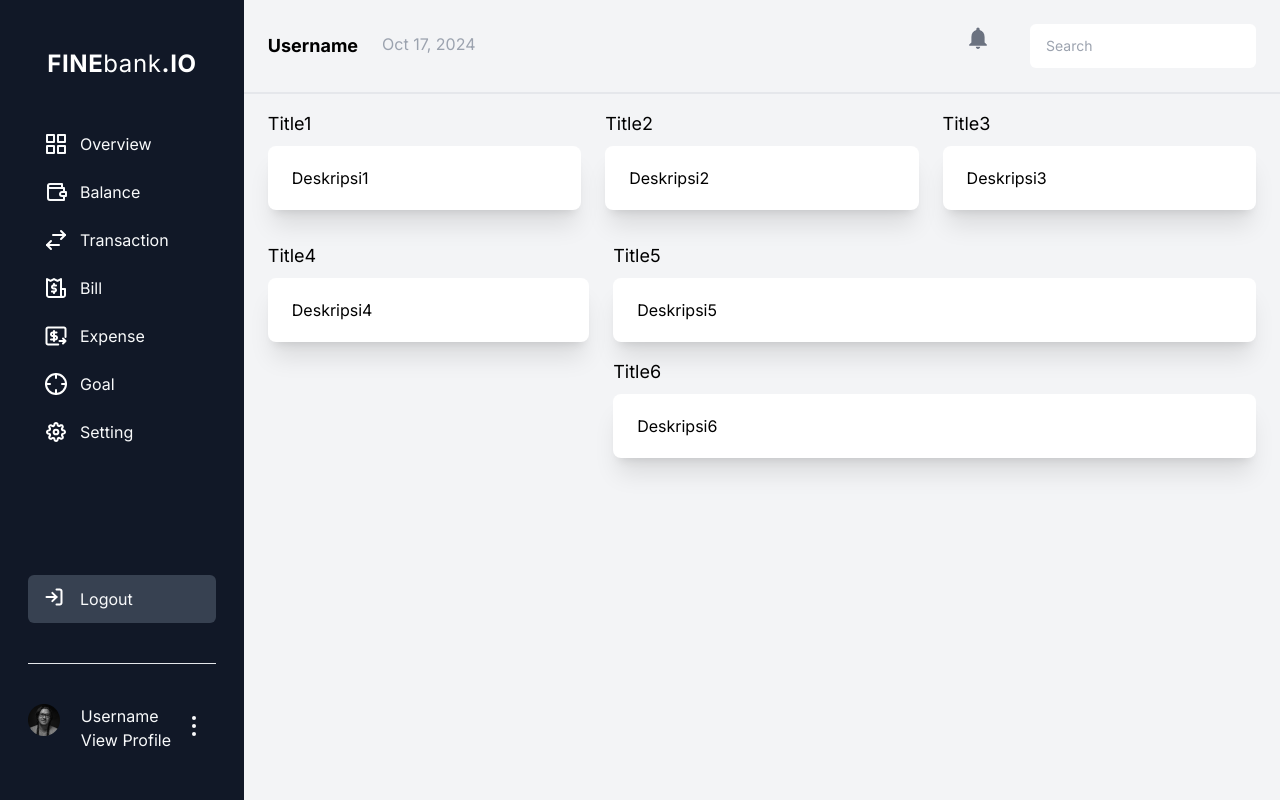
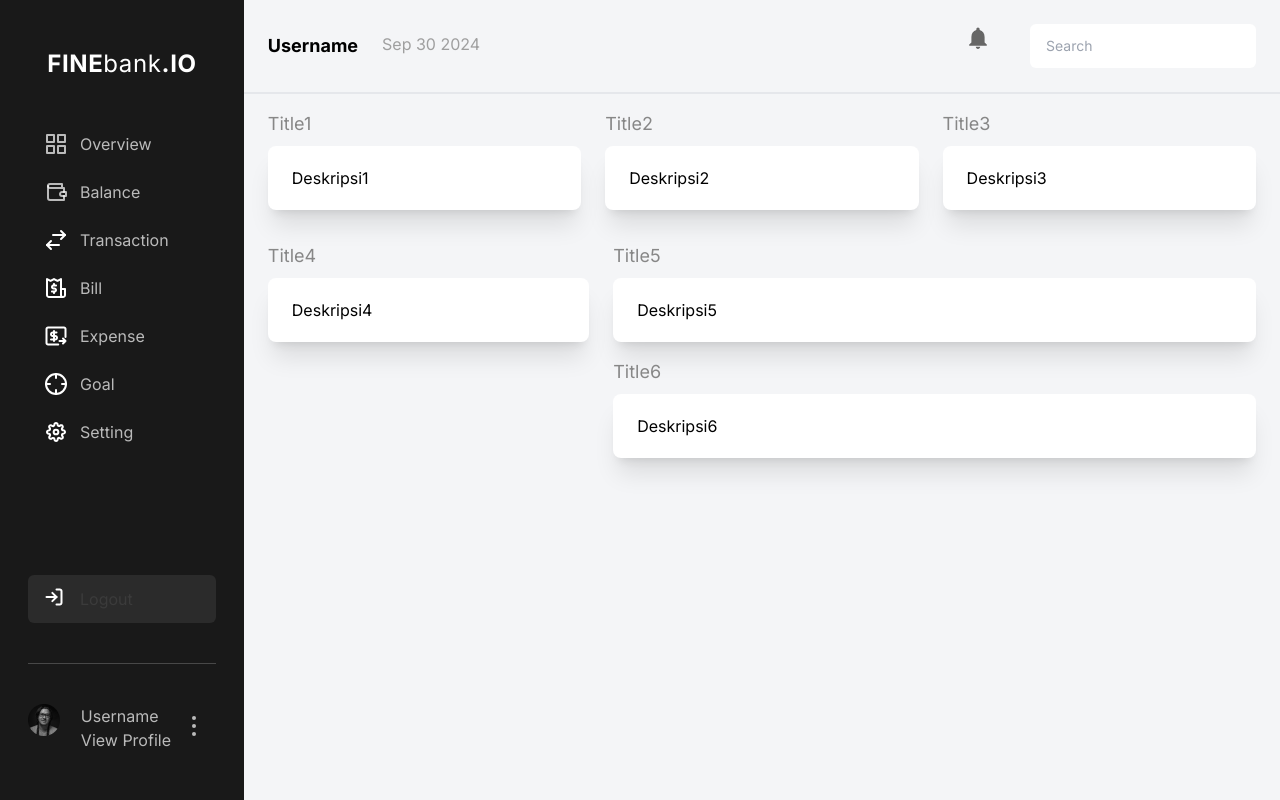
Before and after one commit to rizkishafara/learn_react, a React (Vite) app: page / in a window 1280 px wide. Built offline with nearby package versions, Linux system fonts and the light colour scheme.

Commit message:
fix:color

```diff
--- a/src/components/Fragments/Header.jsx
+++ b/src/components/Fragments/Header.jsx
@@ -2,15 +2,16 @@
 import NotificationsIcon from "@mui/icons-material/Notifications";
 
 const Header = () => {
+  const date = new Date().toDateString().slice(4);
   return (
     <header className="border-b-2 p-6 flex items-center justify-between">
       <div className="flex">
         <div className="font-bold text-lg">Username</div>
-        <div className="ms-6 text-gray-400  ">Oct 17, 2024</div>
+        <div className="ms-6 text-gray-03  ">{date}</div>
       </div>
       <div className="flex">
         <div>
-          <NotificationsIcon className="text-gray-500 scale-110" />
+          <NotificationsIcon className="text-gray-01 scale-110" />
         </div>
         <div className="ms-10 hidden sm:block">
           <Input type="text" placeholder="Search" variant="bg-white w-80" />
--- a/src/components/Fragments/Navbar.jsx
+++ b/src/components/Fragments/Navbar.jsx
@@ -48,14 +48,14 @@
     },
   ];
   return (
-    <nav className="bg-gray-900 text-gray-50 sm:w-72 w-36 min-h-screen px-7 py-12 flex flex-col justify-between">
+    <nav className="bg-defaultBlack text-special-bg2 sm:w-72 w-36 min-h-screen px-7 py-12 flex flex-col justify-between">
       <div>
         <div className="flex justify-center mb-10">
           <Logo variant="text-white text-2xl" />
         </div>
         {menus.map((menu) => (
           <Link key={menu.id} to={menu.link}>
-            <div className="flex hover:bg-gray-700 hover:text-white px-4 py-3 rounded-md">
+            <div className="flex hover:bg-special-bg3 hover:text-white px-4 py-3 rounded-md">
               <div className="mx-auto sm:mx-0">{menu.icon}</div>
               <div className="ms-3 hidden sm:block">{menu.label}</div>
             </div>
@@ -63,11 +63,11 @@
         ))}
       </div>
       <div className="sticky bottom-12">
-        <div className="flex bg-gray-700 px-4 py-3 rounded-md">
+        <div className="flex bg-special-bg3 px-4 py-3 rounded-md">
           <div className="mx-auto sm:mx-0">
             <Icon.Logout />
           </div>
-          <div className="ms-3 text-gray-50 hidden sm:block">Logout</div>
+          <div className="ms-3 text-special-bg3 hidden sm:block">Logout</div>
         </div>
         <div className="border-b my-10 border-b-special-bg"></div>
         <div className="flex justify-between">
--- a/src/components/Layouts/MainLayout.jsx
+++ b/src/components/Layouts/MainLayout.jsx
@@ -4,7 +4,7 @@
 const MainLayout = (props) => {
   const { children } = props;
   return (
-    <div className="flex bg-gray-100 w-screen min-h-screen max-w-full">
+    <div className="flex bg-special-mainBg w-screen min-h-screen max-w-full">
       {/* navbar start*/}
       <Navbar />
       {/* navbar end*/}
--- a/src/index.css
+++ b/src/index.css
@@ -66,6 +66,7 @@
     background-color: #f9f9f9;
   }
 } */
+
 @import url("https://fonts.googleapis.com/css2?family=Inter:ital,opsz,wght@0,14..32,100..900;1,14..32,100..900&display=swap");
 @tailwind base;
 @tailwind components;
--- a/tailwind.config.js
+++ b/tailwind.config.js
@@ -8,6 +8,23 @@
       },
       colors: {
         primary: "#299D91",
+        secondary: "#525256",
+        defaultBlack: "#191919",
+        gray: {
+          "01": "#666666",
+          "02": "#878787",
+          "03": "#9F9F9F",
+          "05": "#E8E8E8",
+          "06": "#F3F3F3",
+        },
+        special: {
+          bg: "rgba(210, 210, 210, 0.25)",
+          bg2: "rgba(255, 255, 255, 0.7)",
+          bg3: "rgba(255, 255, 255, 0.08)",
+          mainBg: "#F4F5F7",
+          green: "#E73D1C",
+          red: "#4DAF6E",
+        },
       },
     },
   },
```
